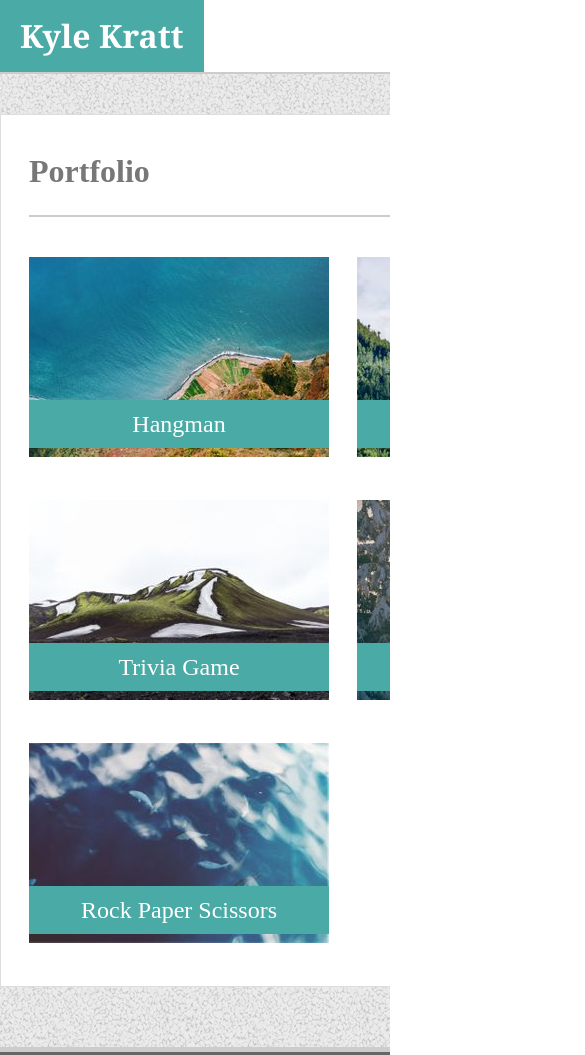
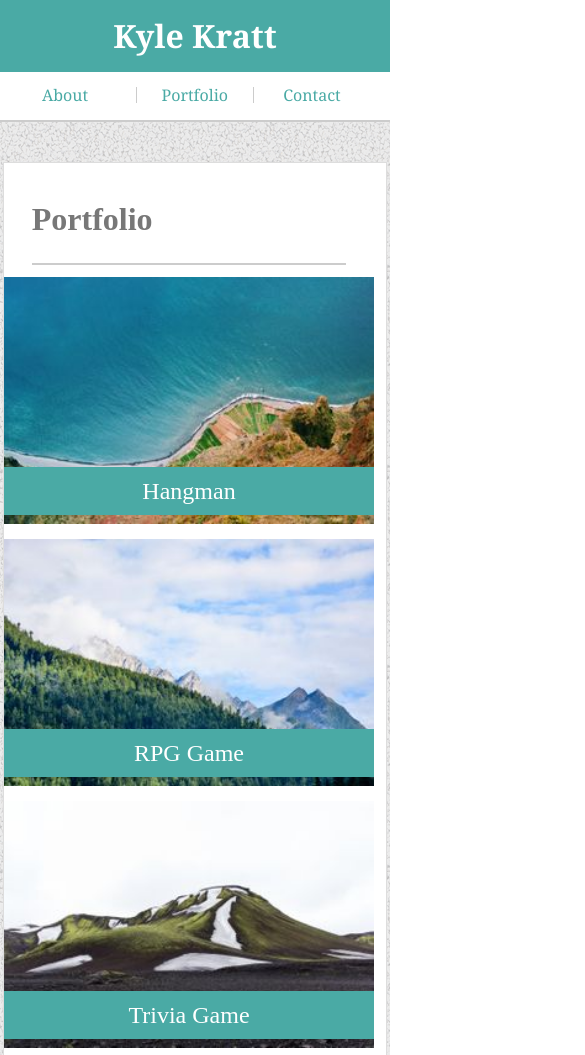
Before and after one commit to kylekratt/Responsive-Portfolio, a plain HTML site: page portfolio.html in a window 390 px wide. Shown: the top 1055 px of the page, 585 px wide, since content can reach past the window. Drawn offline with Linux system fonts and the light colour scheme.

Commit message:
I changed so much stuff I forgot. Added responsiveness.

```diff
--- a/assets/css/style.css
+++ b/assets/css/style.css
@@ -43,6 +43,7 @@ header{
 .link-contact{
     float:right;
     padding-left: 25px;
+    padding-right: 25px;
 }
 .background{
     background-image: url('../images/gravel.png');
@@ -52,13 +53,15 @@ section{
     position: relative;
     top: 40px;
     border: 1px solid #dddddd;
-    width:960px;
+    max-width:960px;
     margin:auto;
     background-color: #ffffff;
     overflow: hidden;
     margin-bottom: 100px;
+    padding-right: 12px;
     padding-bottom: 40px;
 }
+
 h2{
     font-size: 2em;
     font-weight: bold;
@@ -73,6 +76,7 @@ h2{
 .self-picture{
     margin-left: 28px;
     margin-right: 28px;
+    margin-bottom: 12px;
     float:left;
 }
 .bio{
@@ -100,20 +104,25 @@ h3{
     font-size:1.5em;
     color:#777777;
     margin-top:24px;
+    margin-right: auto;
     font-family: "Arial";
 }
 input{
     margin-left:28px;
     margin-top:12px;
-    width: 876px;
+    margin-right:12px;
+    width: 90%;
+    box-sizing: border-box;
     padding: 12px;
     border: 1px  solid #cccccc;
 }
 textarea{
     resize:none;
-    height:320px;
-    width:876px;
-    margin-left:28px;
+    height: 280px;
+    width:90%;
+    margin-left: 28px;
+    margin-right: 12px;
+    box-sizing: border-box;
     margin-top:12px;
     padding: 12px;
     border: 1px solid #cccccc;
@@ -128,13 +137,14 @@ button{
 }
 .container{
     position: relative;
-    margin-left:28px;
+    margin-left: 28px;
     margin-top:40px;
-    float:left;
+    float: left;
+    max-width: 400px;
 }
 .textbar{
     position: absolute;
-    width:300px;
+    width:100%;
     text-align: center;
     font-size: 1.5em;
     padding-top: 12px;
@@ -142,13 +152,97 @@ button{
     bottom: 12px;
     background:#4aaaa5;
     color:#ffffff;
+    box-sizing: border-box;
+}
+.portimage{
+    width:100%;
+    height: auto;
+}
+.portsection{
+    max-width:768px;
+    margin: auto;
+
 }
 @media screen and (max-width: 980px) {
+.header{
+    width:768px;
+}
+section{
+    width:768px;
+}
+.portsection{
+    max-width:768px;
+    margin: auto;
+}
+}
+@media screen and (max-width: 768px) {
+.header{
+    width:95%;
+}
+section{
+    width:95%;
 
 }
-@media screen and (max-width: 768px) {
-
+.portsection{
+    width:100%;
+}
+.container{
+    margin-left: 15px;
+    margin-right: 0px;
+}
 }
 @media screen and (max-width: 640px) {
-
+.header{
+    width:100%;
+    overflow: auto;
+    height: 120px;
 }
+header{
+    width:100%;
+    overflow: auto;
+    height: 120px;
+}
+.name{
+    width:100%;
+    box-sizing:border-box;
+    text-align:center;
+    position: static;
+    float: left;
+    clear: both;
+}
+.link{
+    box-sizing:border-box;
+    text-align:center;
+    margin:auto;
+    margin-top:15px;
+    width:30%;
+}
+.link-about{
+    margin-left:5%;
+}
+.link-contact{
+    margin-right:5%;
+}
+section{
+    width:95%;
+}
+.self-picture{
+    float:none;
+    height:auto;
+    text-align: center;
+    width:90%;
+    margin-top: 24px;
+}
+.bio{
+    margin-top: 12px;
+}
+.container{
+    margin:auto;
+    float: none;
+    margin-top: 12px;
+    height:auto;
+}
+.portsection{
+    width: 95%;
+}
+}
--- a/portfolio.html
+++ b/portfolio.html
@@ -4,6 +4,7 @@
     <title>Kyle Kratt</title>
     <link rel="stylesheet" href="assets/css/reset.css">
     <link rel="stylesheet" href="assets/css/style.css">
+    <meta name="viewport" content="width=device-width, initial-scale=1.0">
 </head>
 <body>
         <header>
@@ -17,26 +18,26 @@
                 </div>
         </header>
         <div class="background">
-                <section>
+                <section class="portsection">
                     <h2>Portfolio</h2>
-                    <div class ="container container1">
-                        <img src="assets\images\300x200 Placeholder1.jpg" alt="Placeholder1">
+                    <div class ="container">
+                        <img src="assets\images\300x200 Placeholder1.jpg" alt="Placeholder1" class="portimage">
                         <p class="textbar">Hangman</p>
                     </div>
-                    <div class ="container container2">
-                        <img src="assets\images\300x200 Placeholder2.jpg" alt="Placeholder2">
+                    <div class ="container">
+                        <img src="assets\images\300x200 Placeholder2.jpg" alt="Placeholder2" class="portimage">
                         <p class="textbar">RPG Game</p>
                     </div>
-                    <div class ="container container3">
-                        <img src="assets\images\300x200 Placeholder3.jpg" alt="Placeholder3">
+                    <div class ="container">
+                        <img src="assets\images\300x200 Placeholder3.jpg" alt="Placeholder3" class="portimage">
                         <p class="textbar">Trivia Game</p>
                     </div>
-                    <div class ="container container4">
-                        <img src="assets\images\300x200 Placeholder4.jpg" alt="Placeholder4">
+                    <div class ="container">
+                        <img src="assets\images\300x200 Placeholder4.jpg" alt="Placeholder4" class="portimage">
                         <p class="textbar">Rutgers Info Widget</p>
                     </div>
-                    <div class ="container container5">
-                        <img src="assets\images\300x200 Placeholder5.jpg" alt="Placeholder5">
+                    <div class ="container">
+                        <img src="assets\images\300x200 Placeholder5.jpg" alt="Placeholder5" class="portimage">
                         <p class="textbar">Rock Paper Scissors</p>
                     </div>
                 </section>
```
Also changed, not shown: contact.html (+1 -0 lines), index.html (+1 -0 lines).
